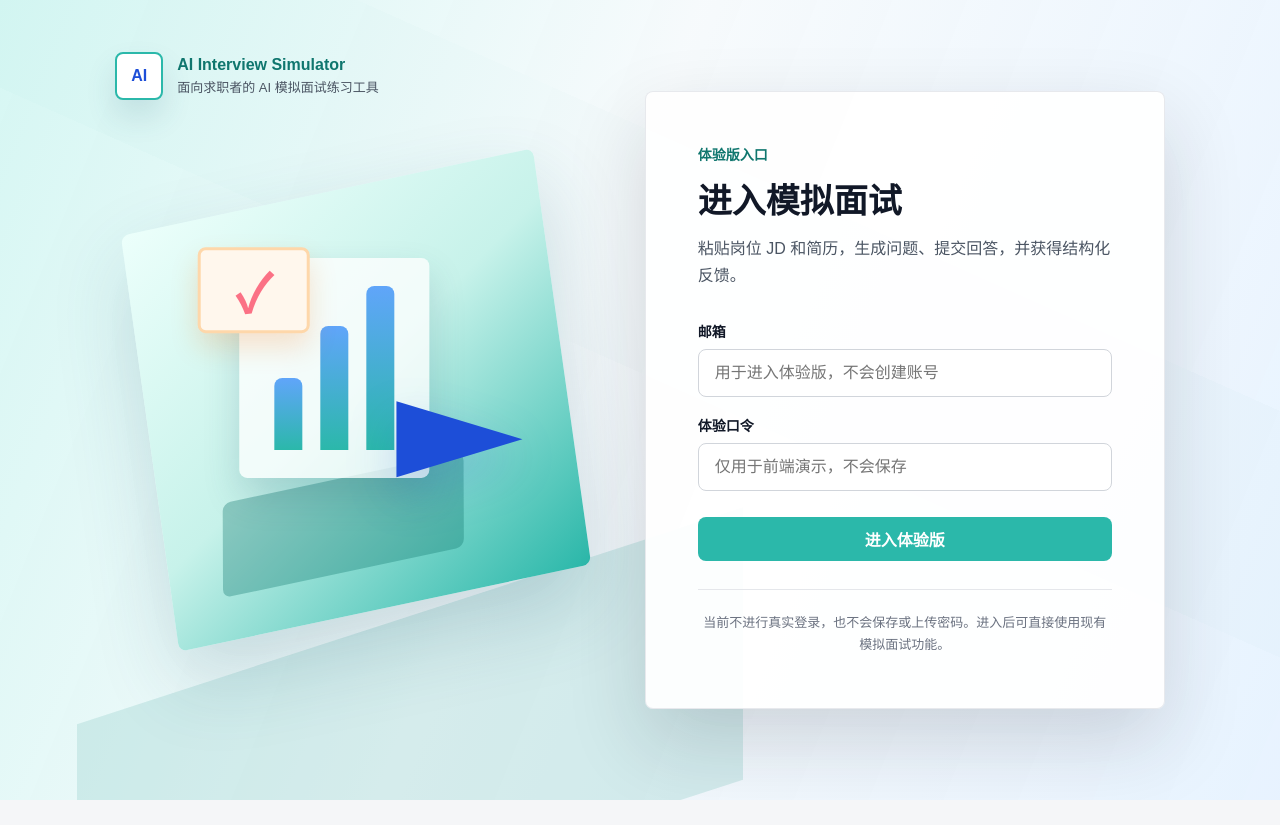
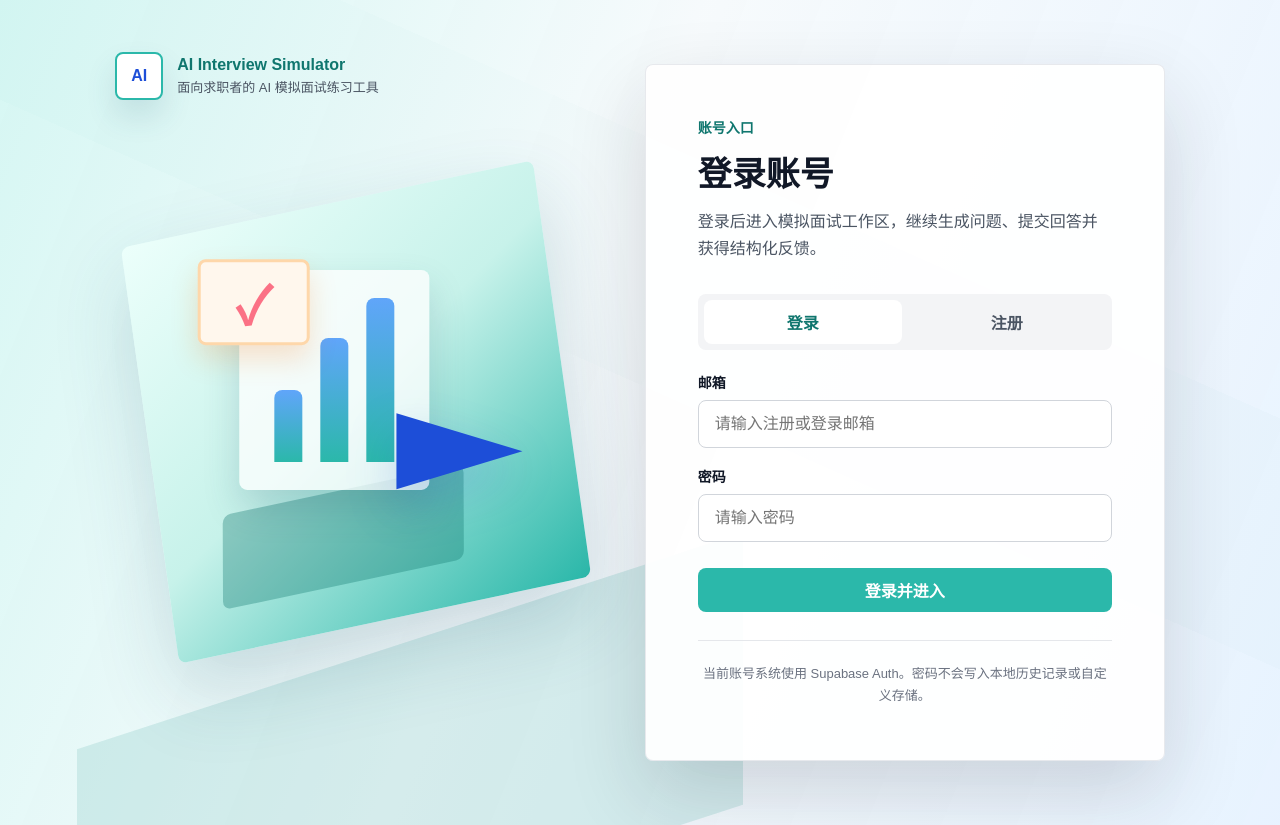
Before and after one commit to Clark-Zhou/AI-Interviewer, a Next.js app: page /login in a window 1280 px wide. Before the commit the page ends 800 px from the top, so only its background shows below. Built offline with nearby package versions, Linux system fonts and the light colour scheme.

Commit message:
完成supabase auth mvp，让/interview变成登录后才能进入的工作区

```diff
--- a/app/globals.css
+++ b/app/globals.css
@@ -29,7 +29,7 @@ textarea {
   font: inherit;
 }
 
-/* 登录入口页壳：只做体验版入口，不代表真实账号系统。 */
+/* 登录入口页壳：承载 Supabase Auth 登录/注册入口。 */
 .entry-page {
   min-height: 100vh;
   overflow-x: hidden;
@@ -227,6 +227,28 @@ textarea {
   margin: 0;
 }
 
+.entry-mode-switch {
+  background: #f3f4f6;
+  border-radius: 8px;
+  display: grid;
+  grid-template-columns: repeat(2, minmax(0, 1fr));
+  gap: 6px;
+  margin-bottom: 22px;
+  padding: 6px;
+}
+
+.entry-mode-switch button {
+  background: transparent;
+  color: #4b5563;
+  padding: 10px 12px;
+}
+
+.entry-mode-switch button:hover,
+.entry-mode-switch button.active {
+  background: #ffffff;
+  color: #0f766e;
+}
+
 .entry-field {
   margin-bottom: 18px;
 }
@@ -252,6 +274,16 @@ textarea {
   margin: 0 0 16px;
 }
 
+.entry-message {
+  background: #ecfdf5;
+  border-radius: 8px;
+  color: #047857;
+  font-size: 14px;
+  line-height: 1.6;
+  margin: 0 0 16px;
+  padding: 10px 12px;
+}
+
 .entry-submit {
   background: #2bb8aa;
   font-size: 16px;
@@ -271,6 +303,47 @@ textarea {
   margin: 28px 0 0;
   padding-top: 22px;
   text-align: center;
+}
+
+/* 账号状态条：面试主界面顶部展示当前登录用户和登出入口。 */
+.auth-status-bar {
+  align-items: center;
+  background: #ffffff;
+  border: 1px solid #e5e7eb;
+  border-radius: 8px;
+  display: flex;
+  justify-content: space-between;
+  gap: 16px;
+  margin: 24px auto -16px;
+  padding: 14px 16px;
+  width: min(900px, calc(100% - 32px));
+}
+
+.auth-status-label {
+  color: #6b7280;
+  font-size: 12px;
+  font-weight: 700;
+  margin: 0 0 4px;
+}
+
+.auth-status-email {
+  color: #111827;
+  font-size: 14px;
+  font-weight: 700;
+  margin: 0;
+  overflow-wrap: anywhere;
+}
+
+.auth-status-actions {
+  align-items: center;
+  display: flex;
+  gap: 10px;
+}
+
+.auth-status-error {
+  color: #dc2626;
+  font-size: 13px;
+  margin: 0;
 }
 
 /* 页面布局：控制内容宽度和卡片外观。 */
@@ -837,6 +910,17 @@ button:disabled {
     font-size: 28px;
   }
 
+  .auth-status-bar {
+    align-items: stretch;
+    flex-direction: column;
+    margin-top: 16px;
+  }
+
+  .auth-status-actions {
+    align-items: stretch;
+    flex-direction: column;
+  }
+
   .dev-helper {
     align-items: stretch;
     flex-direction: column;
--- a/components/LoginEntryShell.js
+++ b/components/LoginEntryShell.js
@@ -4,34 +4,85 @@
  * 关联文件：
  * - app/login/page.js：挂载本入口页壳的 `/login` 路由。
  * - app/interview/page.js：体验版入口点击后进入的 `/interview` 路由。
+ * - lib/supabase/browserClient.js：浏览器端 Supabase Auth client。
  * - app/globals.css：提供入口页背景、悬浮登录框和响应式样式。
  *
  * 说明：
- * - 本组件只做前端体验入口，不调用登录 API，不保存密码，不做账号校验。
- * - 邮箱和体验口令只存在当前组件状态中，用于轻量空输入提示。
+ * - 本组件使用 Supabase Auth 做邮箱密码登录/注册。
+ * - 密码只存在当前组件状态中，不写入 localStorage、日志或历史记录。
  */
 'use client';
 
 import { useRouter } from 'next/navigation';
 import { useState } from 'react';
+import { createSupabaseBrowserClient } from '../lib/supabase/browserClient';
 
-// 入口表单只做本地空输入提示，避免暗示真实账号系统已经存在。
+// 登录入口表单：复用当前视觉风格，提供最小登录/注册闭环。
 export default function LoginEntryShell() {
   const router = useRouter();
+  const [authMode, setAuthMode] = useState('login');
   const [email, setEmail] = useState('');
-  const [accessCode, setAccessCode] = useState('');
+  const [password, setPassword] = useState('');
   const [entryError, setEntryError] = useState('');
+  const [entryMessage, setEntryMessage] = useState('');
+  const [isSubmitting, setIsSubmitting] = useState(false);
 
-  const handleSubmit = (event) => {
+  const isRegisterMode = authMode === 'register';
+
+  const handleSubmit = async (event) => {
     event.preventDefault();
 
-    if (!email.trim() || !accessCode.trim()) {
-      setEntryError('请填写邮箱和体验口令；当前不会校验或保存账号信息。');
+    if (!email.trim() || !password) {
+      setEntryError('请填写邮箱和密码。');
+      setEntryMessage('');
       return;
     }
 
+    setIsSubmitting(true);
     setEntryError('');
+    setEntryMessage('');
+
+    const supabase = createSupabaseBrowserClient();
+
+    if (isRegisterMode) {
+      const { data, error } = await supabase.auth.signUp({
+        email: email.trim(),
+        password,
+      });
+
+      setIsSubmitting(false);
+
+      if (error) {
+        setEntryError(error.message || '注册失败，请检查邮箱和密码后重试。');
+        return;
+      }
+
+      if (data.session) {
+        router.push('/interview');
+        router.refresh();
+        return;
+      }
+
+      setEntryMessage('注册申请已提交。请检查邮箱完成确认后，再返回这里登录。');
+      setAuthMode('login');
+      setPassword('');
+      return;
+    }
+
+    const { error } = await supabase.auth.signInWithPassword({
+      email: email.trim(),
+      password,
+    });
+
+    setIsSubmitting(false);
+
+    if (error) {
+      setEntryError(error.message || '登录失败，请检查邮箱和密码后重试。');
+      return;
+    }
+
     router.push('/interview');
+    router.refresh();
   };
 
   return (
@@ -61,9 +112,34 @@ export default function LoginEntryShell() {
 
         <form className="entry-card" onSubmit={handleSubmit} noValidate>
           <div className="entry-card-header">
-            <p className="entry-eyebrow">体验版入口</p>
-            <h1>进入模拟面试</h1>
-            <p>粘贴岗位 JD 和简历，生成问题、提交回答，并获得结构化反馈。</p>
+            <p className="entry-eyebrow">账号入口</p>
+            <h1>{isRegisterMode ? '注册账号' : '登录账号'}</h1>
+            <p>登录后进入模拟面试工作区，继续生成问题、提交回答并获得结构化反馈。</p>
+          </div>
+
+          <div className="entry-mode-switch" aria-label="账号入口模式">
+            <button
+              type="button"
+              className={authMode === 'login' ? 'active' : ''}
+              onClick={() => {
+                setAuthMode('login');
+                setEntryError('');
+                setEntryMessage('');
+              }}
+            >
+              登录
+            </button>
+            <button
+              type="button"
+              className={authMode === 'register' ? 'active' : ''}
+              onClick={() => {
+                setAuthMode('register');
+                setEntryError('');
+                setEntryMessage('');
+              }}
+            >
+              注册
+            </button>
           </div>
 
           <div className="entry-field">
@@ -75,35 +151,42 @@ export default function LoginEntryShell() {
               onChange={(event) => {
                 setEmail(event.target.value);
                 setEntryError('');
+                setEntryMessage('');
               }}
-              placeholder="用于进入体验版，不会创建账号"
+              placeholder="请输入注册或登录邮箱"
               autoComplete="email"
+              disabled={isSubmitting}
             />
           </div>
 
           <div className="entry-field">
-            <label htmlFor="entry-access-code">体验口令</label>
+            <label htmlFor="entry-password">密码</label>
             <input
-              id="entry-access-code"
+              id="entry-password"
               type="password"
-              value={accessCode}
+              value={password}
               onChange={(event) => {
-                setAccessCode(event.target.value);
+                setPassword(event.target.value);
                 setEntryError('');
+                setEntryMessage('');
               }}
-              placeholder="仅用于前端演示，不会保存"
-              autoComplete="off"
+              placeholder="请输入密码"
+              autoComplete={isRegisterMode ? 'new-password' : 'current-password'}
+              disabled={isSubmitting}
             />
           </div>
 
           {entryError && <p className="entry-error">{entryError}</p>}
+          {entryMessage && <p className="entry-message">{entryMessage}</p>}
 
-          <button type="submit" className="entry-submit">
-            进入体验版
+          <button type="submit" className="entry-submit" disabled={isSubmitting}>
+            {isSubmitting
+              ? isRegisterMode ? '正在注册...' : '正在登录...'
+              : isRegisterMode ? '注册并进入' : '登录并进入'}
           </button>
 
           <p className="entry-note">
-            当前不进行真实登录，也不会保存或上传密码。进入后可直接使用现有模拟面试功能。
+            当前账号系统使用 Supabase Auth。密码不会写入本地历史记录或自定义存储。
           </p>
         </form>
       </section>
--- /dev/null
+++ b/lib/supabase/browserClient.js
@@ -0,0 +1,19 @@
+/**
+ * 文件职责：创建浏览器端 Supabase client。
+ *
+ * 关联文件：
+ * - components/LoginEntryShell.js：用于登录、注册和读取认证状态。
+ * - components/AuthStatusBar.js：用于登出。
+ *
+ * 说明：
+ * - 这里只能使用 Supabase publishable/anon key。
+ * - 不要在这里使用 service_role key，也不要记录用户密码或 session token。
+ */
+import { createBrowserClient } from '@supabase/ssr';
+
+export function createSupabaseBrowserClient() {
+  return createBrowserClient(
+    process.env.NEXT_PUBLIC_SUPABASE_URL,
+    process.env.NEXT_PUBLIC_SUPABASE_PUBLISHABLE_KEY
+  );
+}
```
Also changed, not shown: app/interview/page.js (+24 -4 lines), app/login/page.js (+4 -4 lines), components/AuthStatusBar.js (added, +61 -0 lines), lib/supabase/serverClient.js (added, +37 -0 lines), proxy.js (added, +63 -0 lines), 4 other files (tests, documents, lock files or other folders).
